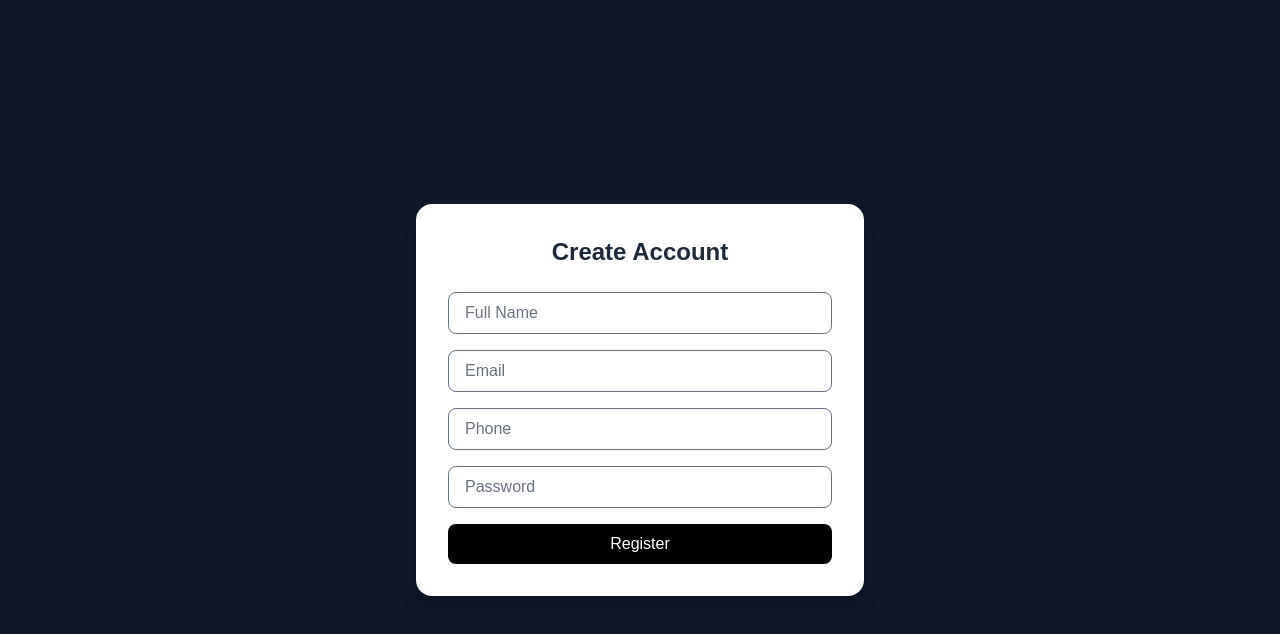
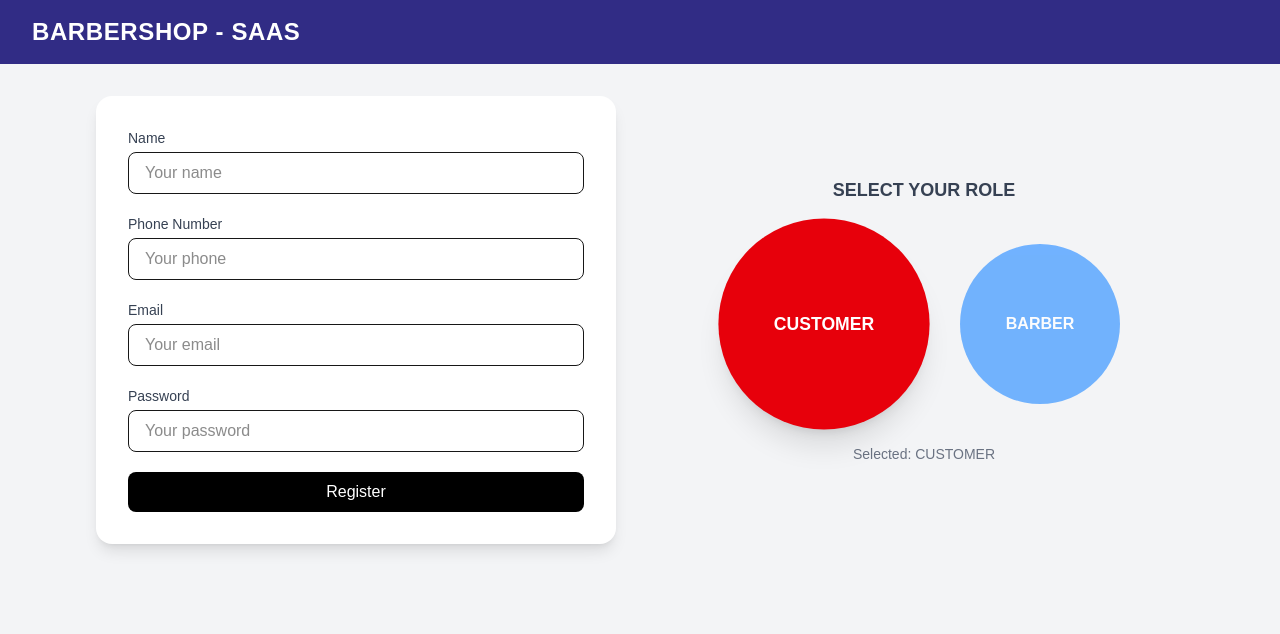
Before and after one commit to xDanyV/barbershop-saas, a Next.js app: page /register in a window 1280 px wide. Shown: the top 634 px of the page. Built offline with nearby package versions, Linux system fonts and the light colour scheme.

Commit message:
feat(auth): implement role-based registration and dynamic dashboard rendering

```diff
--- a/app/(auth)/register/page.tsx
+++ b/app/(auth)/register/page.tsx
@@ -4,23 +4,25 @@ import { useState } from "react";
 import { useRouter } from "next/navigation";
 
 export default function RegisterPage() {
+    const router = useRouter();
+
+    const [role, setRole] = useState<"CUSTOMER" | "BARBER">("CUSTOMER");
+
     const [form, setForm] = useState({
         name: "",
+        phone: "",
         email: "",
-        phone: "",
         password: "",
     });
-    const router = useRouter();
 
-    return (
-        <div className="flex items-center justify-center min-h-screen bg-gray-900">
-            <div className="w-full max-w-md bg-white rounded-2xl shadow-xl p-8">
-                <h1 className="text-2xl font-bold text-gray-800 mb-6 text-center">
-                    Create Account
-                </h1>
+    const handleChange = (e: React.ChangeEvent<HTMLInputElement>) => {
+        setForm({
+            ...form,
+            [e.target.name]: e.target.value,
+        });
+    };
 
-                <form className="space-y-4"
-                    onSubmit={async (e) => {
+    const handleSubmit = async (e: React.FormEvent) => {
         e.preventDefault();
 
         try {
@@ -29,7 +31,10 @@ export default function RegisterPage() {
                 headers: {
                     "Content-Type": "application/json",
                 },
-                                body: JSON.stringify(form),
+                body: JSON.stringify({
+                    ...form,
+                    role, // ✅ enviamos el rol seleccionado
+                }),
             });
 
             const data = await response.json();
@@ -40,52 +45,85 @@ export default function RegisterPage() {
             }
 
             router.push("/login");
-                            console.log(data);
-
         } catch (error) {
             console.error("Register error:", error);
         }
-                    }}
+    };
+
+    return (
+        <div className="min-h-screen bg-gray-100">
+            <header className="bg-indigo-900 text-white px-8 py-4">
+                <h1 className="text-2xl font-semibold tracking-wide">
+                    BARBERSHOP - SAAS
+                </h1>
+            </header>
+
+            <div className="max-w-6xl mx-auto p-8 grid md:grid-cols-2 gap-12 items-center">
+
+                {/* FORM */}
+                <form
+                    onSubmit={handleSubmit}
+                    className="bg-white shadow-lg rounded-2xl p-8 space-y-5"
                 >
+                    <div>
+                        <label className="block text-sm font-medium text-gray-700">
+                            Name
+                        </label>
                         <input
+                            name="name"
+                            value={form.name}
+                            onChange={handleChange}
                             type="text"
-                        placeholder="Full Name"
-                        className="w-full px-4 py-2 border rounded-lg text-gray-500 placeholder:text-gray-500 focus:outline-none focus:ring-2 focus:ring-black"
-                        value={form.name}
-                        onChange={(e) =>
-                            setForm({ ...form, name: e.target.value })
-                        }
+                            className="w-full mt-1 px-4 py-2 border rounded-lg focus:ring-2 focus:ring-indigo-500 outline-none"
+                            placeholder="Your name"
+                            required
                         />
+                    </div>
 
+                    <div>
+                        <label className="block text-sm font-medium text-gray-700">
+                            Phone Number
+                        </label>
                         <input
+                            name="phone"
+                            value={form.phone}
+                            onChange={handleChange}
+                            type="text"
+                            className="w-full mt-1 px-4 py-2 border rounded-lg focus:ring-2 focus:ring-indigo-500 outline-none"
+                            placeholder="Your phone"
+                            required
+                        />
+                    </div>
+
+                    <div>
+                        <label className="block text-sm font-medium text-gray-700">
+                            Email
+                        </label>
+                        <input
+                            name="email"
+                            value={form.email}
+                            onChange={handleChange}
                             type="email"
-                        placeholder="Email"
-                        className="w-full px-4 py-2 border rounded-lg text-gray-500 placeholder:text-gray-500 focus:outline-none focus:ring-2 focus:ring-black"
-                        value={form.email}
-                        onChange={(e) =>
-                            setForm({ ...form, email: e.target.value })
-                        }
+                            className="w-full mt-1 px-4 py-2 border rounded-lg focus:ring-2 focus:ring-indigo-500 outline-none"
+                            placeholder="Your email"
+                            required
                         />
+                    </div>
 
+                    <div>
+                        <label className="block text-sm font-medium text-gray-700">
+                            Password
+                        </label>
                         <input
-                        type="text"
-                        placeholder="Phone"
-                        className="w-full px-4 py-2 border rounded-lg text-gray-500 placeholder:text-gray-500 focus:outline-none focus:ring-2 focus:ring-black"
-                        value={form.phone}
-                        onChange={(e) =>
-                            setForm({ ...form, phone: e.target.value })
-                        }
+                            name="password"
+                            value={form.password}
+                            onChange={handleChange}
+                            type="password"
+                            className="w-full mt-1 px-4 py-2 border rounded-lg focus:ring-2 focus:ring-indigo-500 outline-none"
+                            placeholder="Your password"
+                            required
                         />
-
-                    <input
-                        type="password"
-                        placeholder="Password"
-                        className="w-full px-4 py-2  border rounded-lg text-gray-500 placeholder:text-gray-500 focus:outline-none focus:ring-2 focus:ring-black"
-                        value={form.password}
-                        onChange={(e) =>
-                            setForm({ ...form, password: e.target.value })
-                        }
-                    />
+                    </div>
 
                     <button
                         type="submit"
@@ -94,6 +132,43 @@ export default function RegisterPage() {
                         Register
                     </button>
                 </form>
+
+                {/* ROLE SELECTOR */}
+                <div className="flex flex-col items-center">
+                    <h2 className="text-lg font-semibold text-gray-700 mb-6">
+                        SELECT YOUR ROLE
+                    </h2>
+
+                    <div className="flex gap-10 items-center">
+                        <div
+                            onClick={() => setRole("CUSTOMER")}
+                            className={`cursor-pointer transition-all duration-300 rounded-full flex items-center justify-center text-white font-semibold
+                ${role === "CUSTOMER"
+                                    ? "w-48 h-48 bg-red-600 scale-110 shadow-xl"
+                                    : "w-40 h-40 bg-red-400 opacity-80"
+                                }
+              `}
+                        >
+                            CUSTOMER
+                        </div>
+
+                        <div
+                            onClick={() => setRole("BARBER")}
+                            className={`cursor-pointer transition-all duration-300 rounded-full flex items-center justify-center text-white font-semibold
+                ${role === "BARBER"
+                                    ? "w-48 h-48 bg-blue-600 scale-110 shadow-xl"
+                                    : "w-40 h-40 bg-blue-400 opacity-80"
+                                }
+              `}
+                        >
+                            BARBER
+                        </div>
+                    </div>
+
+                    <p className="mt-6 text-sm text-gray-500">
+                        Selected: <span className="font-medium">{role}</span>
+                    </p>
+                </div>
             </div>
         </div>
     );
--- a/app/api/register/route.ts
+++ b/app/api/register/route.ts
@@ -1,14 +1,11 @@
 import { prisma } from "@/lib/prisma";
 import { NextResponse } from "next/server";
 import bcrypt from "bcrypt";
-
-export async function GET() {
-    return new Response("API working");
-}
+import { createBarberFromUser } from "@/lib/services/barber.service";
 
 export async function POST(req: Request) {
     const body = await req.json();
-    const { name, email, password, phone } = body;
+    const { name, email, password, phone, role } = body;
 
     if (!email || !password) {
         return NextResponse.json(
@@ -30,7 +27,7 @@ export async function POST(req: Request) {
 
     const hashedPassword = await bcrypt.hash(password, 10);
 
-    const user = await prisma.user.create({
+    const newUser = await prisma.user.create({
         data: {
             name,
             email,
@@ -39,7 +36,15 @@ export async function POST(req: Request) {
         },
     });
 
-    const { password: _, ...safeUser } = user;
+    if (role === "BARBER") {
+        await createBarberFromUser(newUser.id);
+    }
 
-    return NextResponse.json(safeUser);
+
+    const { password: _, ...safeUser } = newUser;
+
+    return NextResponse.json(
+      { message: "User created successfully" },
+      { status: 201 }
+    );
 }
```
Lines whose indentation alone changed are shown as unchanged.
